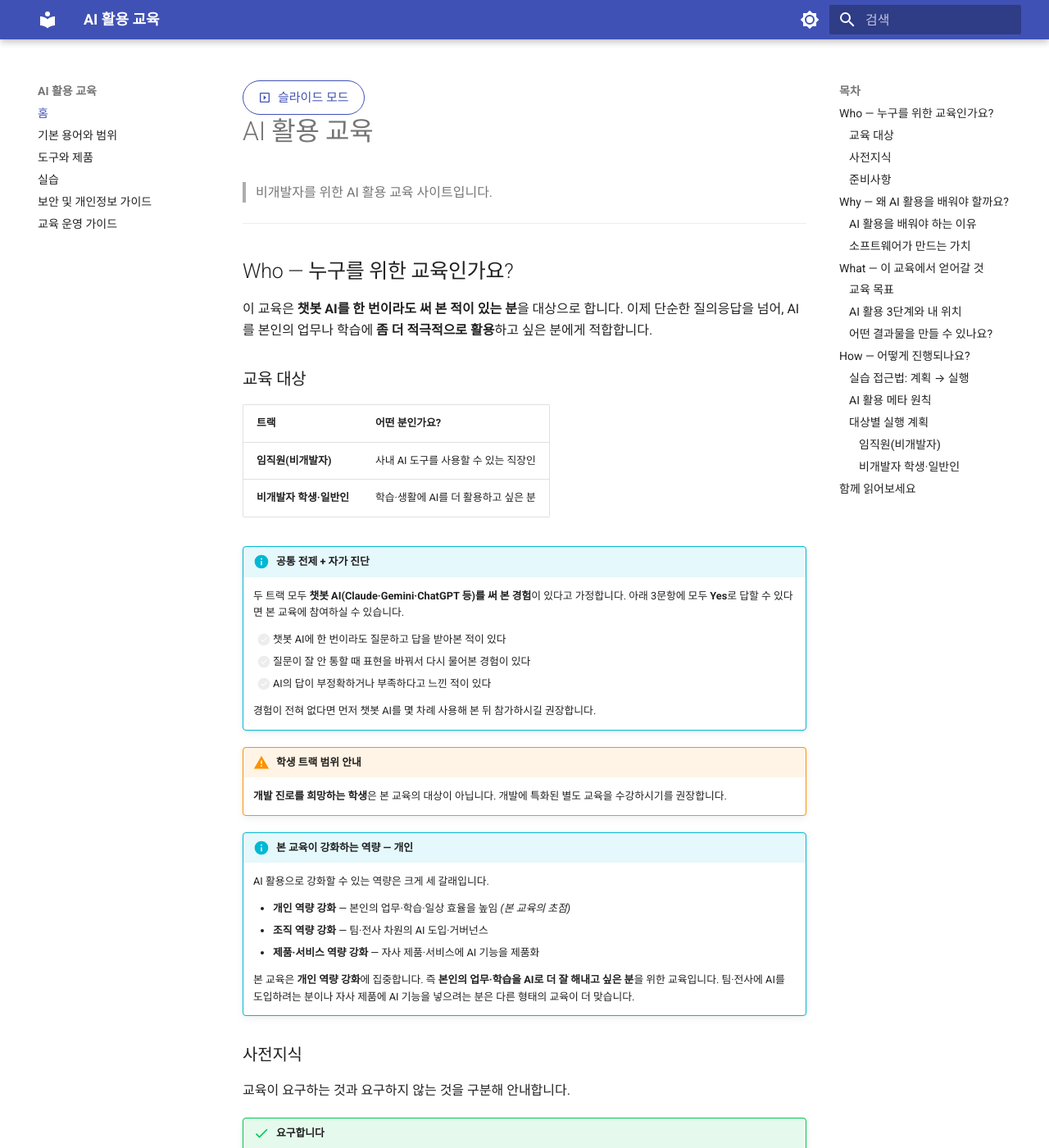
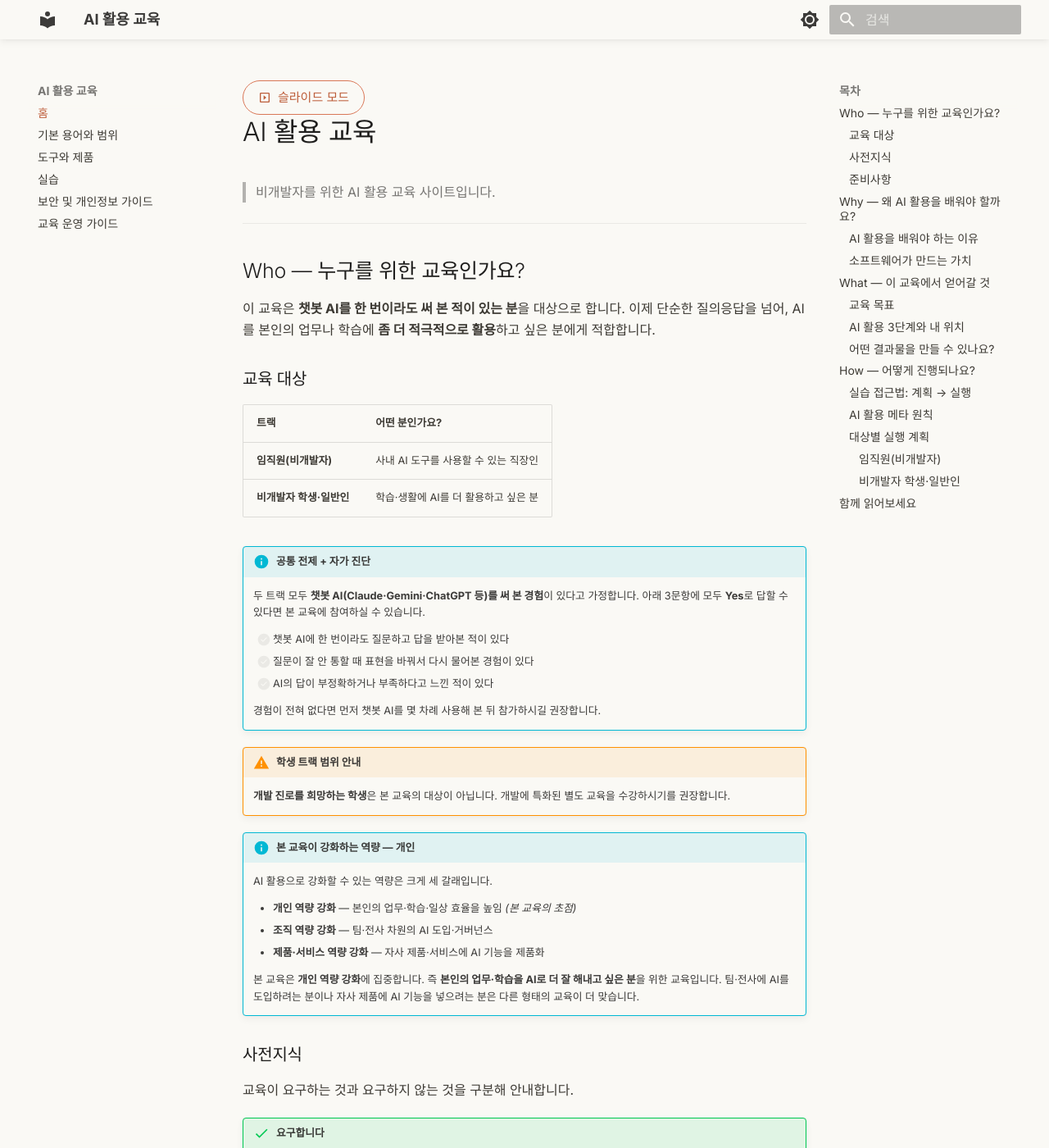
Before and after one commit to scroogy-dev/ai-onboarding, an MkDocs documentation site: the page built from docs/index.md, in a window 1280 px wide and 1400 px high. Shown: the whole window at 82% size. Built offline with MkDocs 1.6.1 and Material for MkDocs 9.7.7, drawn with Linux system fonts in a browser that asks for light colours.

Commit message:
feat: docs·slides UI 테마를 Claude 스타일로 변경 (#44)
- 토큰: 아이보리 배경(#FAF9F5) + 코랄 액센트(#D97757), Inter/Noto Sans KR/JetBrains Mono
- docs: palette indigo→custom(라이트/다크 토글 유지), claude-theme.css로 Material 변수 주입
- slides: the-unnamed(다크)→default(라이트)+colorSchema light, style.css Claude 토큰, mermaid neutral, end 레이아웃 톤 정합
- 강조 박스 등 콘텐츠 강조는 보존
- ADR-0004(다크 the-unnamed) supersede는 Task 4에서 명문화 예정

```diff
--- /dev/null
+++ b/docs/assets/css/claude-theme.css
@@ -0,0 +1,82 @@
+/* Claude 스타일 테마 — Issue #44
+   토큰 SSoT: .ai/90_issues/active/issue-0044/issue-0044-spec.md
+   액센트 코랄 #D97757 · docs 라이트/다크 토글 유지 */
+
+@import url('https://fonts.googleapis.com/css2?family=Noto+Sans+KR:wght@400;500;700&display=swap');
+
+/* 폰트: Inter(라틴, theme.font.text) + Noto Sans KR(한국어 fallback) */
+:root {
+  --md-text-font: "Inter", "Noto Sans KR";
+  --md-code-font: "JetBrains Mono";
+}
+
+/* 액센트(코랄) — palette primary/accent = custom 매핑 */
+[data-md-color-primary=custom] {
+  --md-primary-fg-color: #D97757;
+  --md-primary-fg-color--light: #E0875F;
+  --md-primary-fg-color--dark: #BD5D3A;
+  --md-primary-bg-color: #FAF9F5;
+  --md-primary-bg-color--light: rgba(250, 249, 245, 0.7);
+}
+[data-md-color-accent=custom] {
+  --md-accent-fg-color: #BD5D3A;
+  --md-accent-fg-color--transparent: rgba(217, 119, 87, 0.1);
+  --md-accent-bg-color: #FAF9F5;
+  --md-accent-bg-color--light: rgba(250, 249, 245, 0.7);
+}
+
+/* 라이트 스킴 — 아이보리 배경 + 잉크 텍스트 */
+[data-md-color-scheme="default"] {
+  --md-default-bg-color: #FAF9F5;
+  --md-default-fg-color: rgba(31, 30, 29, 0.87);
+  --md-default-fg-color--light: rgba(31, 30, 29, 0.60);
+  --md-default-fg-color--lighter: rgba(31, 30, 29, 0.32);
+  --md-default-fg-color--lightest: rgba(31, 30, 29, 0.07);
+  --md-typeset-color: #3D3A34;
+  --md-typeset-a-color: #BD5D3A;
+  --md-code-bg-color: #F0EEE6;
+  --md-code-fg-color: #3D3A34;
+  --md-footer-bg-color: #F0EEE6;
+  --md-footer-bg-color--dark: #E3E0D6;
+  --md-footer-fg-color: rgba(31, 30, 29, 0.87);
+}
+
+/* 다크 스킴(slate) — Claude 웜 다크 */
+[data-md-color-scheme="slate"] {
+  --md-default-bg-color: #262624;
+  --md-default-fg-color: rgba(236, 234, 225, 0.90);
+  --md-default-fg-color--light: rgba(236, 234, 225, 0.62);
+  --md-default-fg-color--lighter: rgba(236, 234, 225, 0.32);
+  --md-default-fg-color--lightest: rgba(236, 234, 225, 0.10);
+  --md-typeset-color: #C9C6BC;
+  --md-typeset-a-color: #E0875F;
+  --md-code-bg-color: #1E1E1B;
+  --md-code-fg-color: #C9C6BC;
+  --md-footer-bg-color: #1F1E1D;
+  --md-footer-fg-color: #C9C6BC;
+}
+
+/* 제목 잉크 톤 강조 */
+[data-md-color-scheme="default"] .md-typeset h1,
+[data-md-color-scheme="default"] .md-typeset h2,
+[data-md-color-scheme="default"] .md-typeset h3 {
+  color: #1F1E1D;
+}
+[data-md-color-scheme="slate"] .md-typeset h1,
+[data-md-color-scheme="slate"] .md-typeset h2,
+[data-md-color-scheme="slate"] .md-typeset h3 {
+  color: #ECEAE1;
+}
+
+/* 헤더·탭은 코랄 바 대신 배경색으로 — Claude의 가벼운 톤 */
+.md-header,
+.md-tabs {
+  background-color: var(--md-default-bg-color);
+  color: var(--md-default-fg-color);
+  box-shadow: 0 0 0.2rem rgba(0, 0, 0, 0.05), 0 0.2rem 0.4rem rgba(0, 0, 0, 0.05);
+}
+
+/* 인라인 코드 강조(터라코타) */
+[data-md-color-scheme="default"] .md-typeset code {
+  color: #B85C38;
+}
--- a/mkdocs.yml
+++ b/mkdocs.yml
@@ -8,17 +8,20 @@ theme:
   custom_dir: overrides
   palette:
     - scheme: default
-      primary: indigo
-      accent: indigo
+      primary: custom
+      accent: custom
       toggle:
         icon: material/brightness-7
         name: 다크 모드로 전환
     - scheme: slate
-      primary: indigo
-      accent: indigo
+      primary: custom
+      accent: custom
       toggle:
         icon: material/brightness-4
         name: 라이트 모드로 전환
+  font:
+    text: Inter
+    code: JetBrains Mono
   features:
     - navigation.instant
     - navigation.tracking
@@ -49,6 +52,7 @@ markdown_extensions:
       permalink: true
 
 extra_css:
+  - assets/css/claude-theme.css
   - assets/css/slide-link.css
 
 nav:
```
Also changed, not shown: slides/slides.md (+2 -1 lines), 4 other files.
